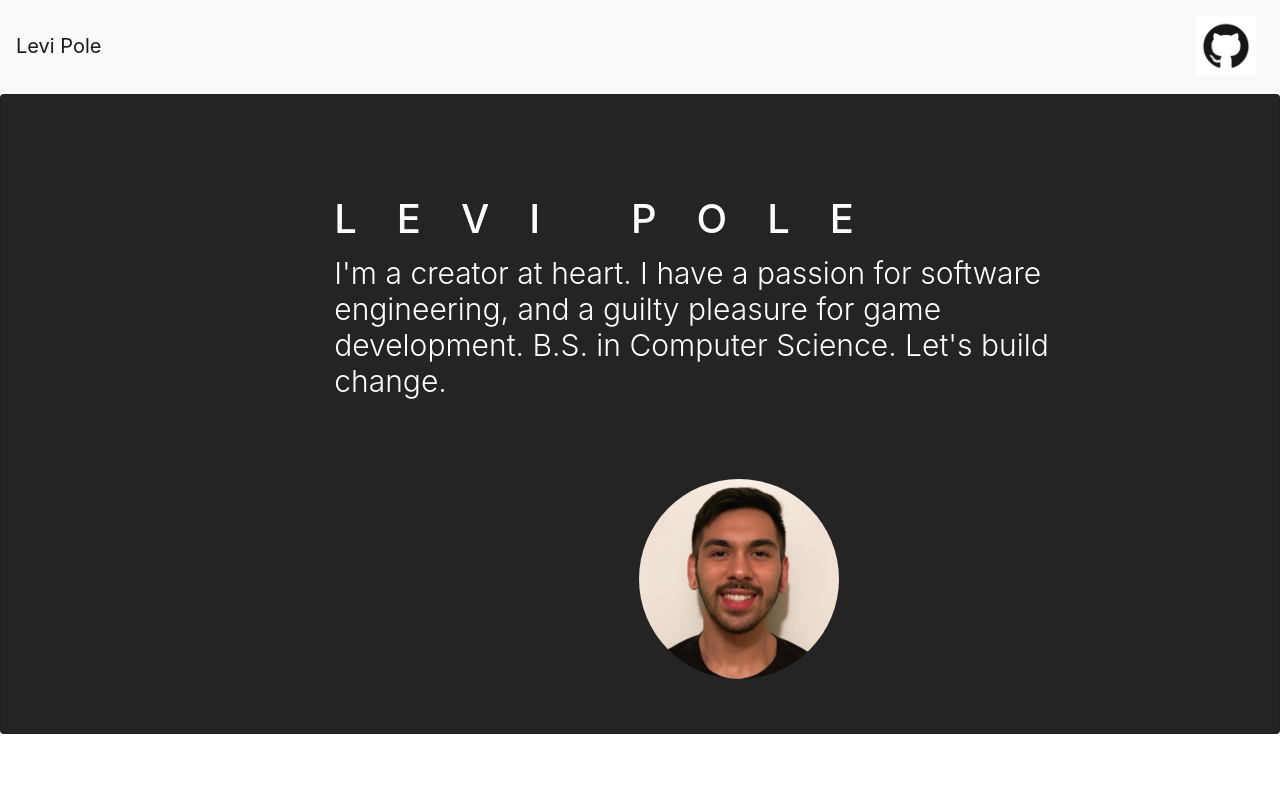
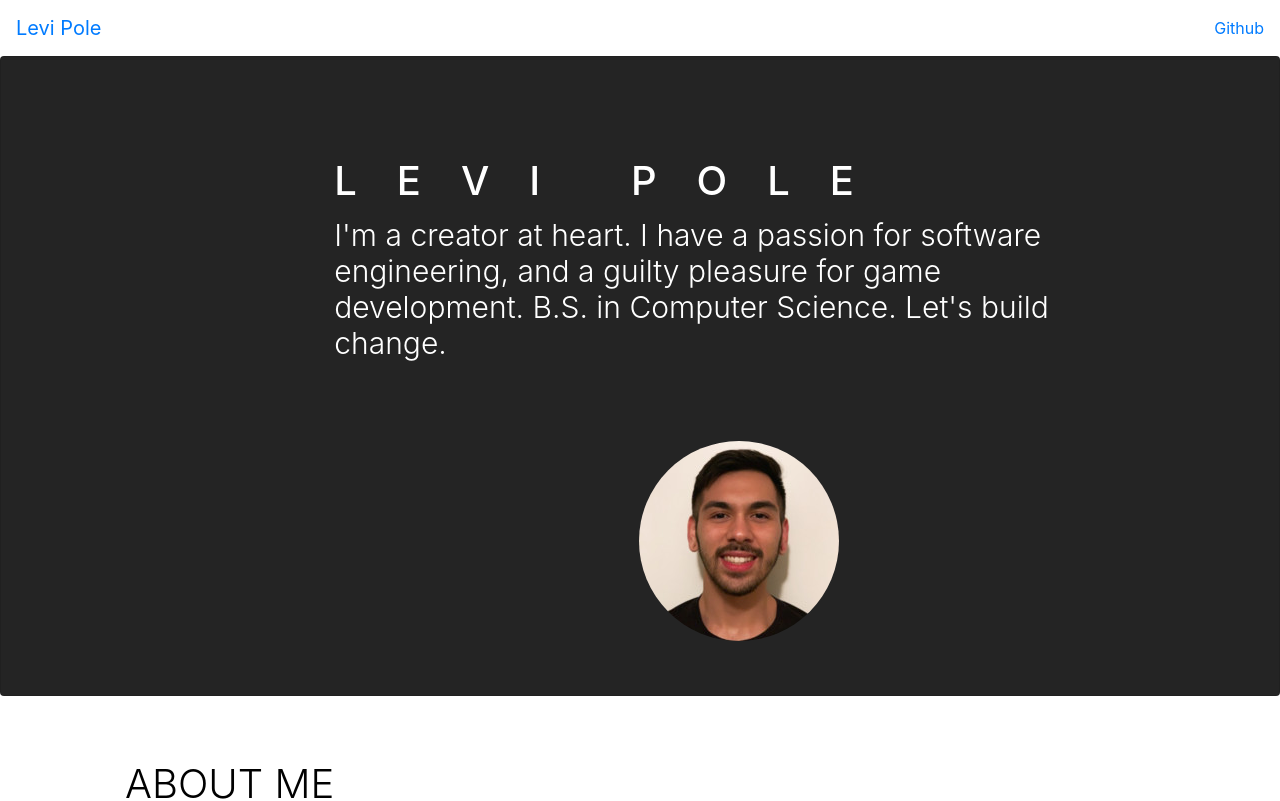
Before and after one commit to leviwp48/levipole.com, a React (Create React App) app in the folder client/: page / in a window 1280 px wide. Shown: the top 801 px of the page. Built offline with nearby package versions, Linux system fonts and the light colour scheme.

Commit message:
added container fluid={true} on homepage to impact every component. I think it works that way

```diff
--- a/client/src/components/Home/HomePage.js
+++ b/client/src/components/Home/HomePage.js
@@ -31,7 +31,7 @@ class HomePage extends Component {
 
     render() {
       return (
-        <Container className="Header">
+        <Container fluid={true} className="Header">
         <Helmet>
             <title> Levi Pole </title>
         </Helmet>
--- a/client/src/components/Home/Intro.js
+++ b/client/src/components/Home/Intro.js
@@ -21,7 +21,7 @@ class Intro extends Component {
 
     render() {
         return (
-           <Card inverse className="Card" style={{height:"80vh", marginTop: "94.3px"}}>
+           <Card inverse className="Card" style={{height:"80vh"}}>
             <CardImgOverlay >
               <Row className="display-3" style={{marginLeft:"-20px"}}>
                <Col sm="12" md={{ size: 10, offset: 3}} style = {{marginTop:"10vh"}}>
--- a/client/src/components/Nav/AppNavbar.js
+++ b/client/src/components/Nav/AppNavbar.js
@@ -49,25 +49,14 @@ class AppNavbar extends Component {
 
 
   render() {
-    const imgSize = {
-       height: '60px',
-       width: '60px'
-    };
+    //Trying to make navbar transparent until scrolling. Navbar ( think cuz of reactstrap) isn't letting me use background color
+    return (
 
-    const rowWidth = {
-      width: '50%'
-    }
+        <Navbar>
 
 
-    //Trying to make navbar transparent until scrolling. Navbar ( think cuz of reactstrap) isn't letting me use background color
-    return (
-      <Container fluid>
-        <Navbar fixed="top" color="light" light className="mb-5" light expand="md" style={{backgroundColor: "#00000000"}}>
-        <Row style={{rowWidth}}>
-          <Col sm={{ size: 2, offset: 12}}>
-          <NavbarBrand href="/">Levi Pole {this.state.screenPosition}</NavbarBrand>
-          </Col>
-        </Row>
+            <NavbarBrand href="/">Levi Pole {this.state.screenPosition}</NavbarBrand>
+
           {/*<img style={{ marginLeft: "50px", borderRadius: "50%", maxWidth: "65px", height: "65px"}} src={require('../../images/profile.jpg')} /> */}
               <Nav className="ml-auto" navbar>
               {/*
@@ -84,15 +73,14 @@ class AppNavbar extends Component {
                   <NavLink >Projects</NavLink>
                 </NavItem>
               */}
-                  <NavLink >
-                    <Media right href="https://github.com/leviwp48" id="github">
-                       <Media object style={imgSize} src={require('../../images/gitHubLogo.png')}/>
-                    </Media>
-
+                <NavItem>
+                  <NavLink href="https://github.com/leviwp48">
+                      Github
                   </NavLink>
+                </NavItem>
               </Nav>
           </Navbar>
-        </Container>
+
     );
   }
 }
```
